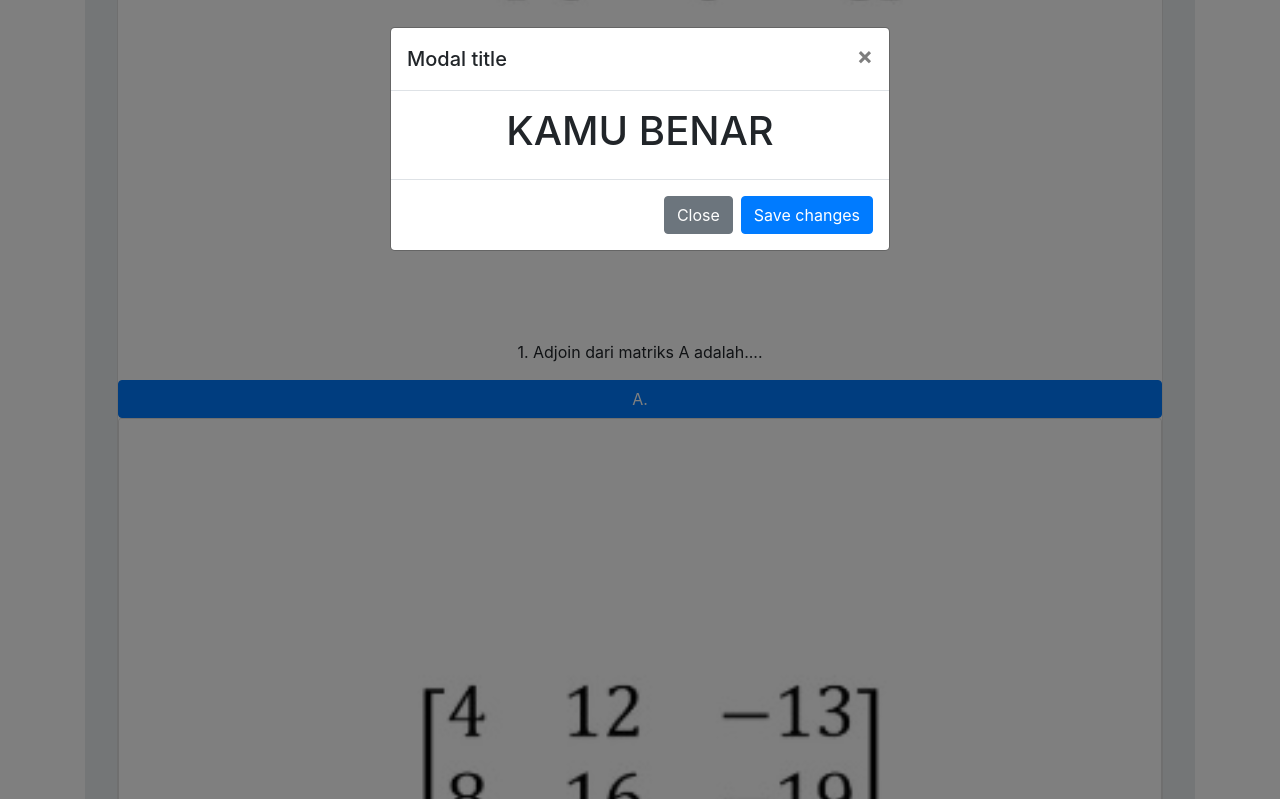
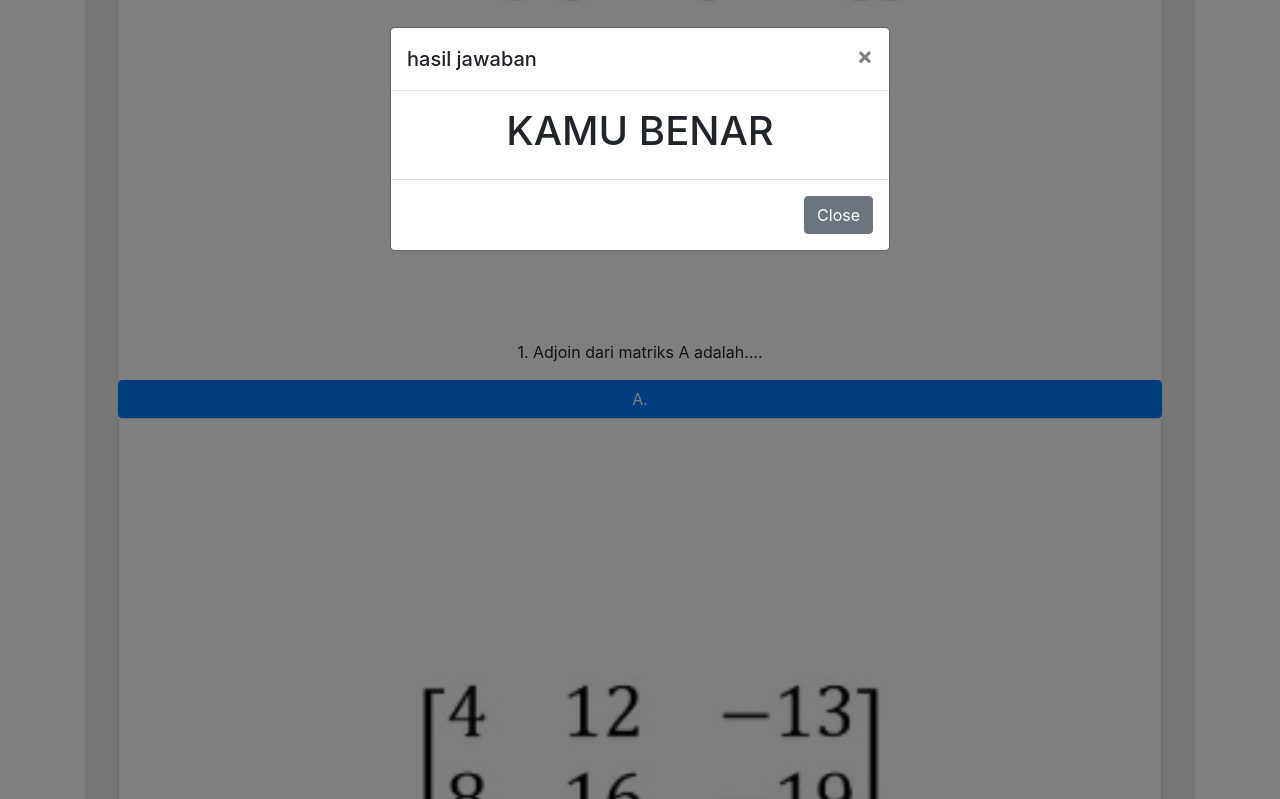
Before and after one commit to MATHRIKS/MATHRIKS.github.io, a plain HTML site: page adjoin.html in a window 1280 px wide. Both pictures are taken after a click on the button "A.". Shown: the part 565-1364 px from the top of the page. Drawn offline with nearby package versions, Linux system fonts and the light colour scheme.

Commit message:
initial commit

```diff
--- a/adjoin.html
+++ b/adjoin.html
@@ -8,13 +8,13 @@
     <!-- Bootstrap CSS -->
     <link rel="stylesheet" href="https://stackpath.bootstrapcdn.com/bootstrap/4.4.1/css/bootstrap.min.css" integrity="sha384-Vkoo8x4CGsO3+Hhxv8T/Q5PaXtkKtu6ug5TOeNV6gBiFeWPGFN9MuhOf23Q9Ifjh" crossorigin="anonymous">
 
-    <title>matriks</title>
+    <title>mat(h)riks</title>
   </head>
   <body>
 
     <div class="container">
       <nav class="navbar navbar-expand-lg navbar-light bg-light">
-        <a class="navbar-brand mx-auto" href="index.html">matriks</a>
+        <a class="navbar-brand mx-auto" href="index.html">mat(h)riks</a>
       </nav>
       <div class="jumbotron">
         <div class="row justify-content-start">
@@ -46,7 +46,7 @@
       <div class="modal-dialog" role="document">
         <div class="modal-content">
           <div class="modal-header">
-            <h5 class="modal-title" id="exampleModalLabel">Modal title</h5>
+            <h5 class="modal-title" id="exampleModalLabel">hasil jawaban</h5>
             <button type="button" class="close" data-dismiss="modal" aria-label="Close">
               <span aria-hidden="true">&times;</span>
             </button>
@@ -56,7 +56,6 @@
           </div>
           <div class="modal-footer">
             <button type="button" class="btn btn-secondary" data-dismiss="modal">Close</button>
-            <button type="button" class="btn btn-primary">Save changes</button>
           </div>
         </div>
       </div>
@@ -66,7 +65,7 @@
       <div class="modal-dialog" role="document">
         <div class="modal-content">
           <div class="modal-header">
-            <h5 class="modal-title" id="exampleModalLabel">Modal title</h5>
+            <h5 class="modal-title" id="exampleModalLabel">hasil jawaban</h5>
             <button type="button" class="close" data-dismiss="modal" aria-label="Close">
               <span aria-hidden="true">&times;</span>
             </button>
@@ -76,7 +75,6 @@
           </div>
           <div class="modal-footer">
             <button type="button" class="btn btn-secondary" data-dismiss="modal">Close</button>
-            <button type="button" class="btn btn-primary">Save changes</button>
           </div>
         </div>
       </div>
```
Also changed, not shown: determinan.html (+4 -6 lines), index.html (+2 -2 lines), invers.html (+4 -6 lines), menu.html (+2 -2 lines), pengurangan.html (+4 -6 lines), penjumlahan.html (+4 -6 lines), perkalian.html (+4 -6 lines), step by step.html (+2 -2 lines), transpose.html (+4 -6 lines).
